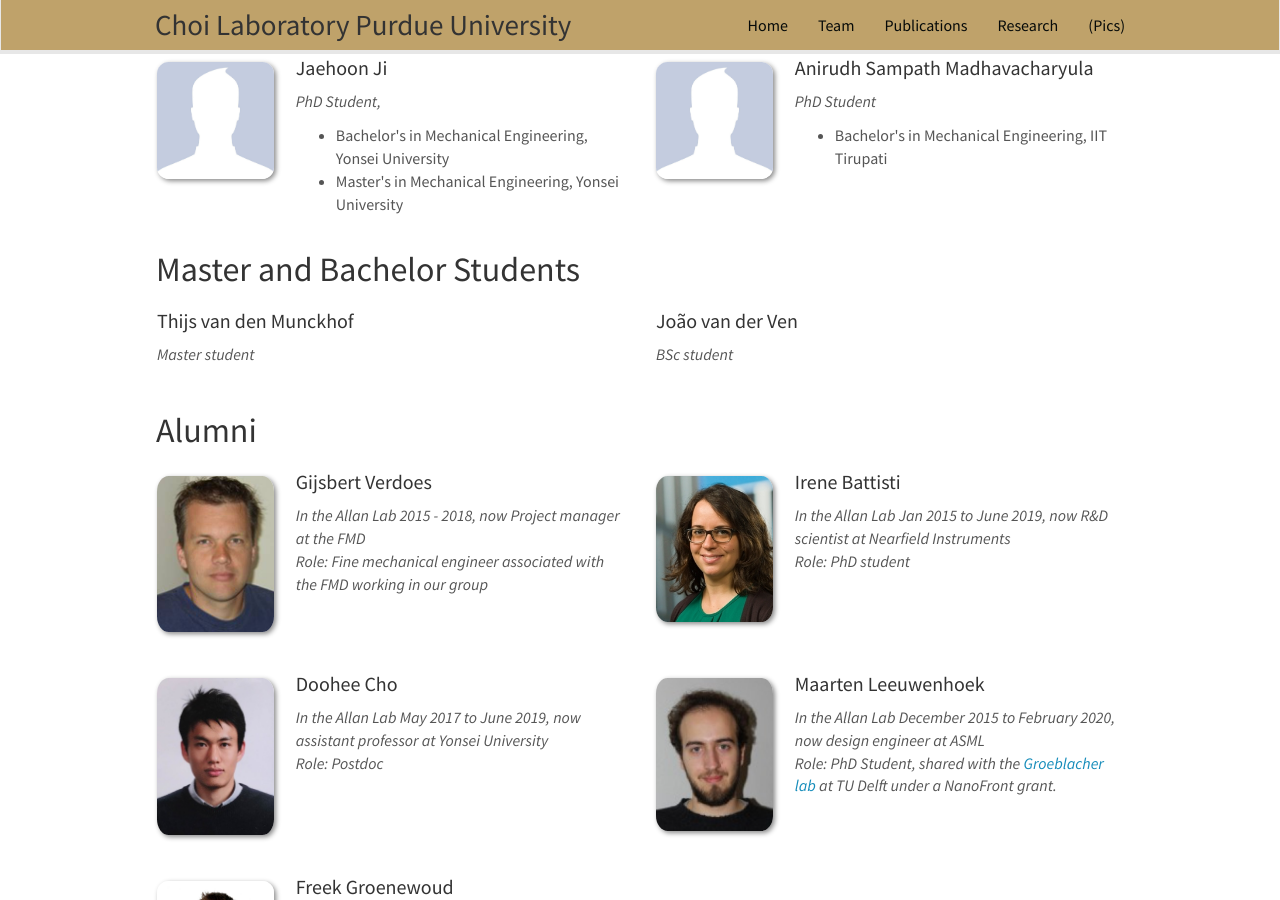
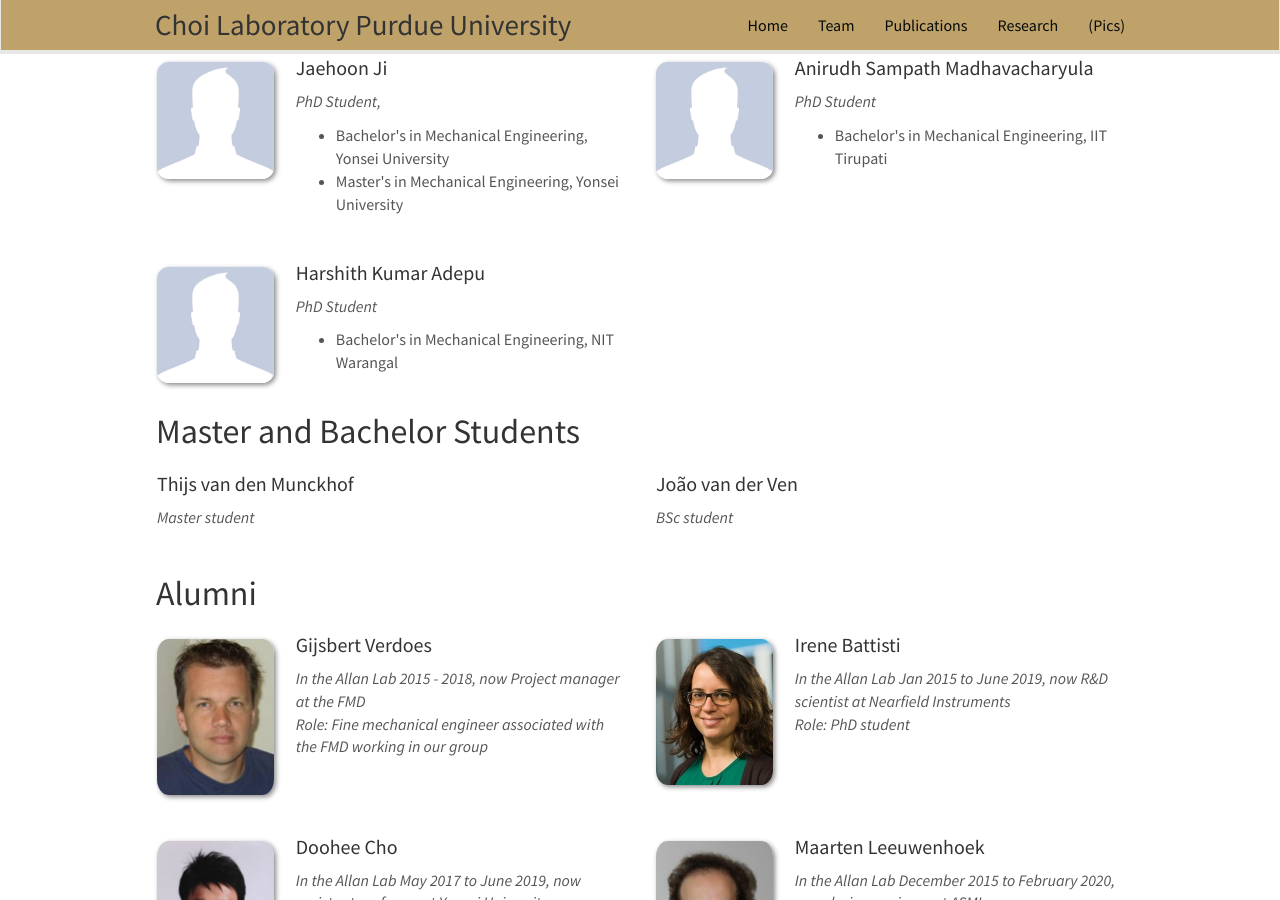
Before and after one commit to choidnalab/choidnalab.github.io, a Jekyll site: the page built from _pages/team.md, in a window 1280 px wide and 900 px high, scrolled down 663 px. Built offline with Jekyll 4.4.1, drawn with Linux system fonts in a browser that asks for light colours; nearby versions of some CDN libraries.

Commit message:
Update PhD_students.yml

```diff
--- a/_data/PhD_students.yml
+++ b/_data/PhD_students.yml
@@ -27,3 +27,10 @@
   email:
   number_educ: 1
   education1: Bachelor's in Mechanical Engineering, IIT Tirupati
+
+- name: Harshith Kumar Adepu
+  photo: nopic.jpg
+  info: PhD Student
+  email:
+  number_educ: 1
+  education1: Bachelor's in Mechanical Engineering, NIT Warangal
```
